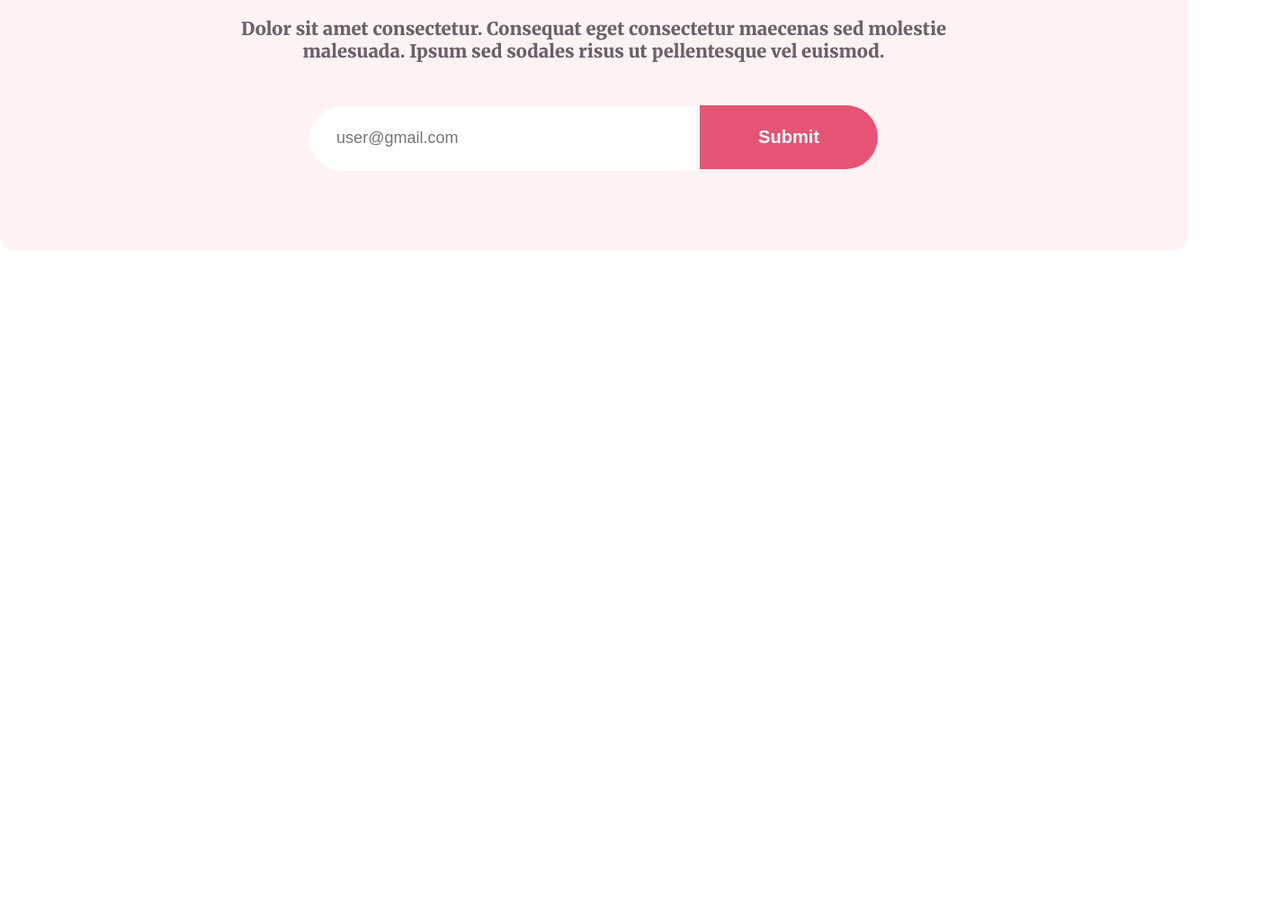
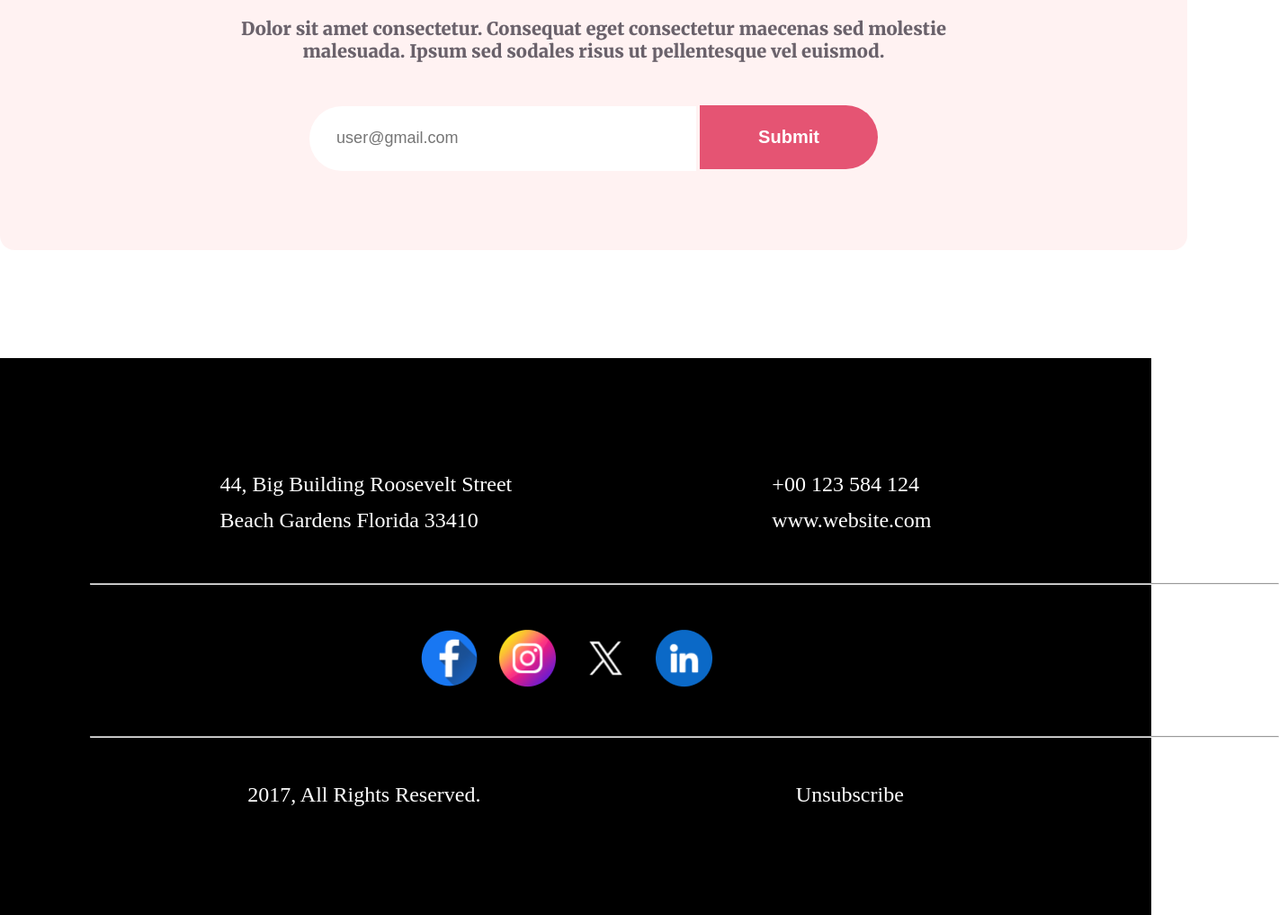
Before and after one commit to munia121/assignment-1, a plain HTML site: page index.html in a window 1280 px wide. Shown: the part 6480-7497 px from the top of the page at 90% size, 1422 px wide, since content can reach past the window. Before the commit the page ends 6758 px from the top, so only its background shows below. Drawn offline with Linux system fonts and the light colour scheme.

Commit message:
added footer

```diff
--- a/index.html
+++ b/index.html
@@ -139,7 +139,32 @@
 
     <!-- **************footer part******** -->
     <footer>
+        <div class="footer-container">
+            <div class="footer-info">
+                <div>
+                    <p class="footer-des">44, Big Building Roosevelt Street
+                    <br> Beach Gardens Florida 33410</p>
+                </div>
+                <div>
+                    <p>+00 123 584 124</p>
+                    <p>www.website.com</p>
+                </div>
+            </div>
+            <hr>
+            <div class="footer-img">
+                <img src="image/Facebook.png" alt="">
+                <img src="image/Instagram.png" alt="">
+                <img src="image/Twitter.png" alt="">
+                <img src="image/Linkedin.png" alt="">
+            </div>
+        </div>
+        <hr>
+        <div class="last-footer">
+            <p>2017, All Rights Reserved.</p>
+            <p>Unsubscribe</p>
+        </div>
+    </footer>
 
-    </footer>
+
 </body>
 </html>
--- a/style/styles.css
+++ b/style/styles.css
@@ -377,3 +377,43 @@
     border-top-right-radius: 50px;
     border-bottom-right-radius: 50px;
 }
+
+/****************** footer part *********************** */
+footer{
+    background: black;
+    padding: 120px 100px;
+    margin-top: 120px;
+}
+.footer-info{
+    display: flex;
+    justify-content: space-around;
+    color: #FFF;
+    font-size: 24px;
+    font-weight: 500;
+    line-height: 40px; /* 166.667% */
+}
+
+hr{
+    margin: auto;
+    margin-top: 50px ;
+    margin-bottom: 50px;
+    width: 1320px;
+    height: .1px;
+    color: rgb(21, 21, 21);
+}
+.footer-img{
+    text-align: center;
+}
+
+.footer-img img{
+    height: 64px;
+    height: 64px;
+    margin-right: 20px;
+}
+.last-footer{
+    display: flex;
+    justify-content: space-around;
+    color: #FFF;
+    font-size: 24px;
+    font-weight: 500;
+}
```
